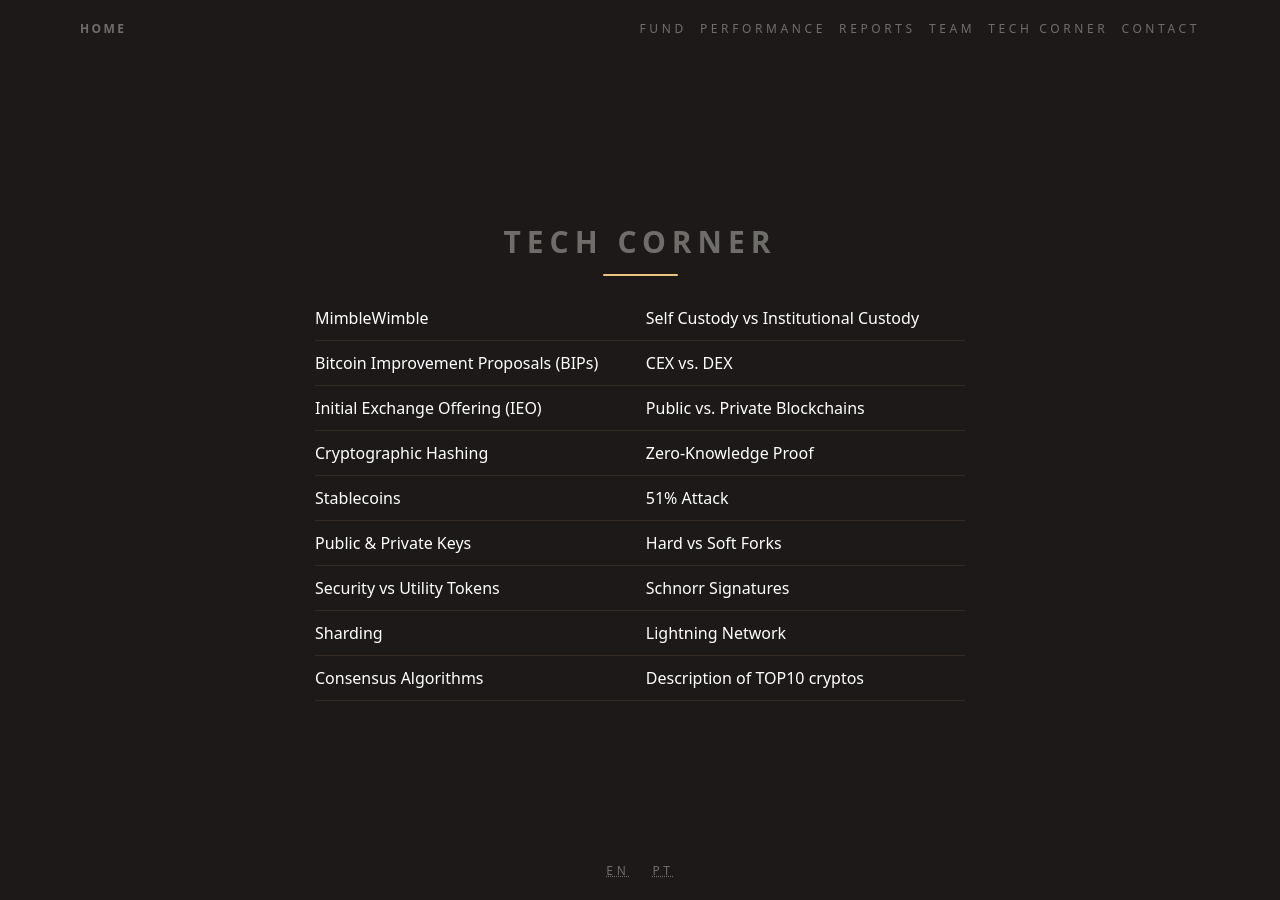
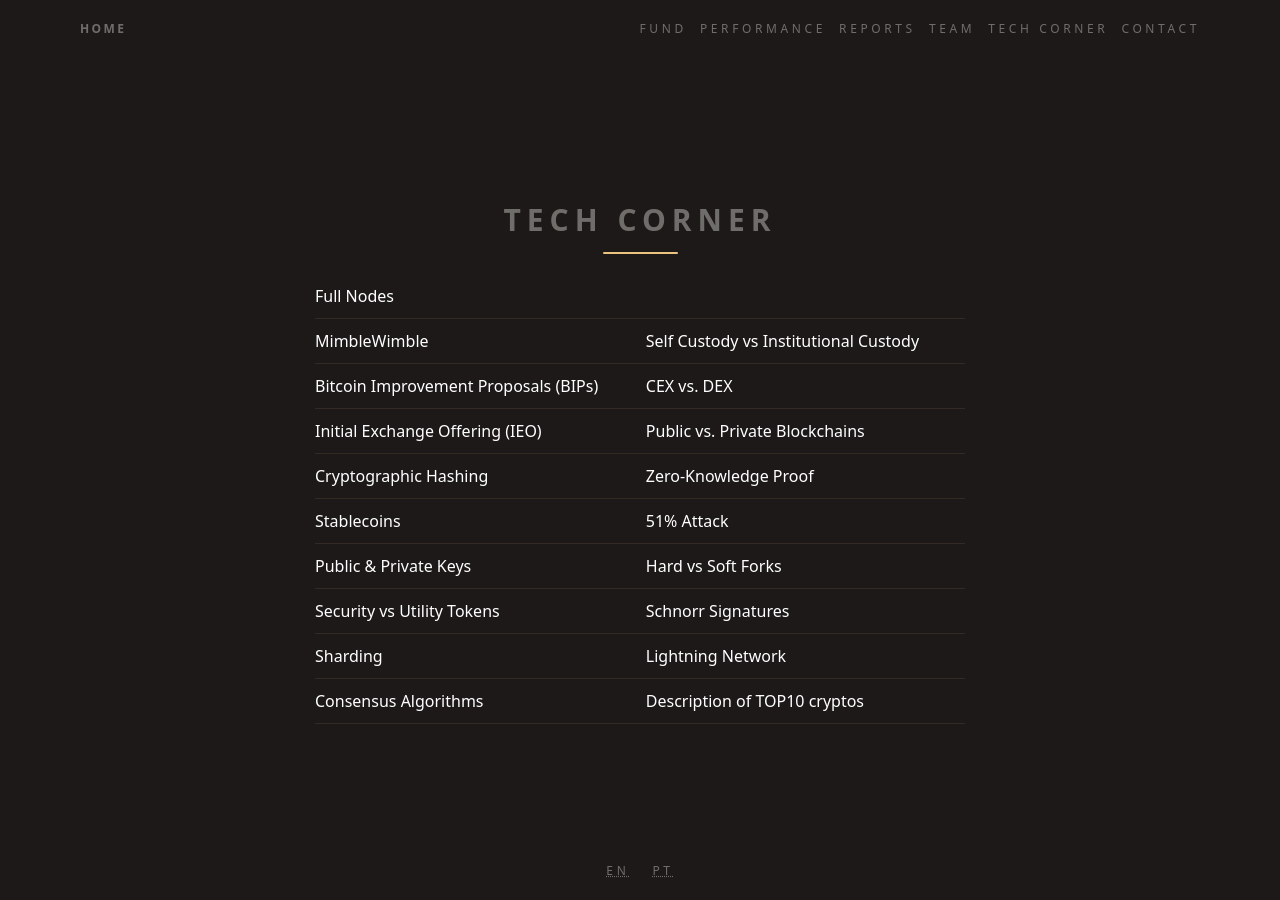
Before and after one commit to ateliedetemas/blpcrypto, a Jekyll site: the page built from _pages/en/tech-corner.md, in a window 1280 px wide. Built offline with Jekyll 4.4.1, drawn with Linux system fonts in a browser that asks for light colours.

Commit message:
Update tech-corner.md

```diff
--- a/_pages/en/tech-corner.md
+++ b/_pages/en/tech-corner.md
@@ -4,6 +4,7 @@ layout: page
 title: Tech Corner
 permalink: "/en/tech-corner/"
 ---
+[Full Nodes]({{ "/assets/documents/tech-corner/2019/09.pdf" }}) |
 [MimbleWimble]({{ "/assets/documents/tech-corner/2019/07.pdf" }}) |  [Self Custody vs Institutional Custody]({{ "/assets/documents/tech-corner/2019/08.pdf" }})
 [Bitcoin Improvement Proposals (BIPs)]({{ "/assets/documents/tech-corner/2019/05.pdf" }}) |  [CEX vs. DEX]({{ "/assets/documents/tech-corner/2019/06.pdf" }})
 [Initial Exchange Offering (IEO)]({{ "/assets/documents/tech-corner/2019/04.pdf" }}) | [Public vs. Private Blockchains]({{ "/assets/documents/tech-corner/2019/03.pdf" | absolute_url }})
```
